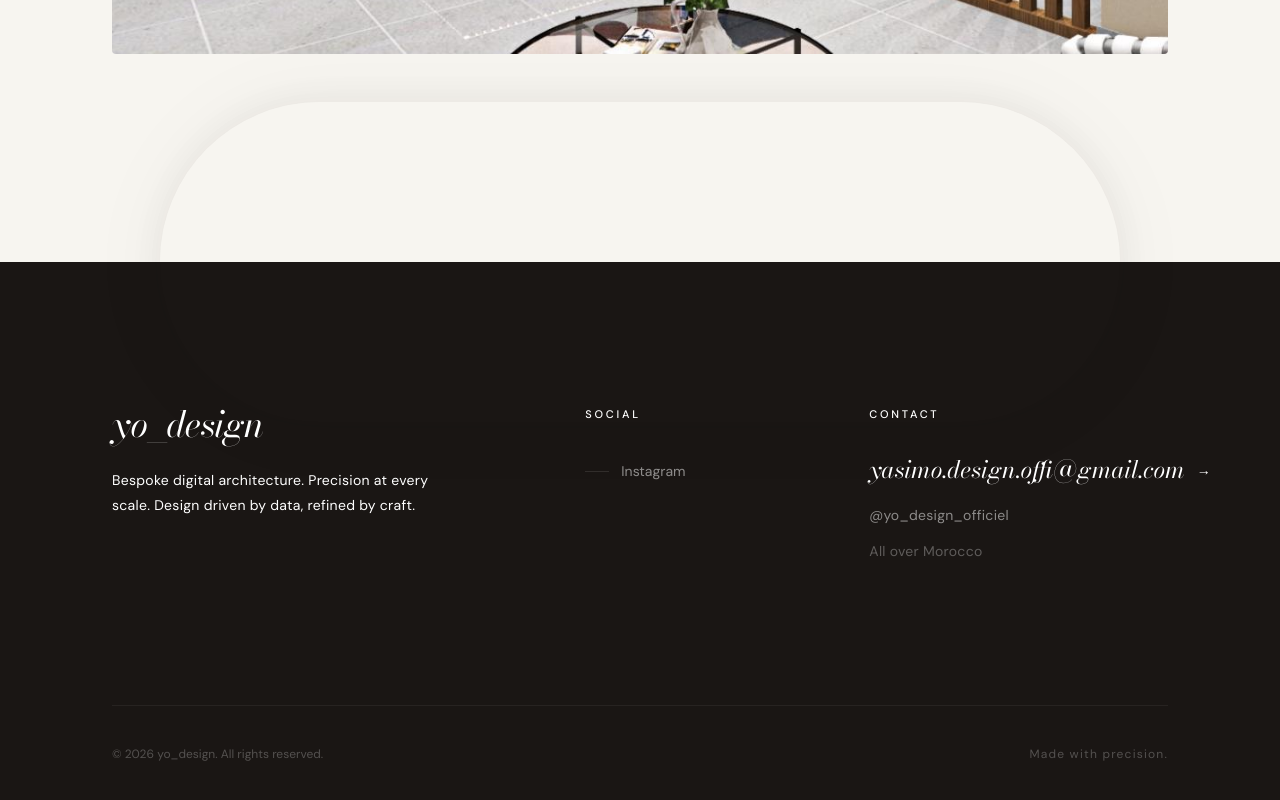
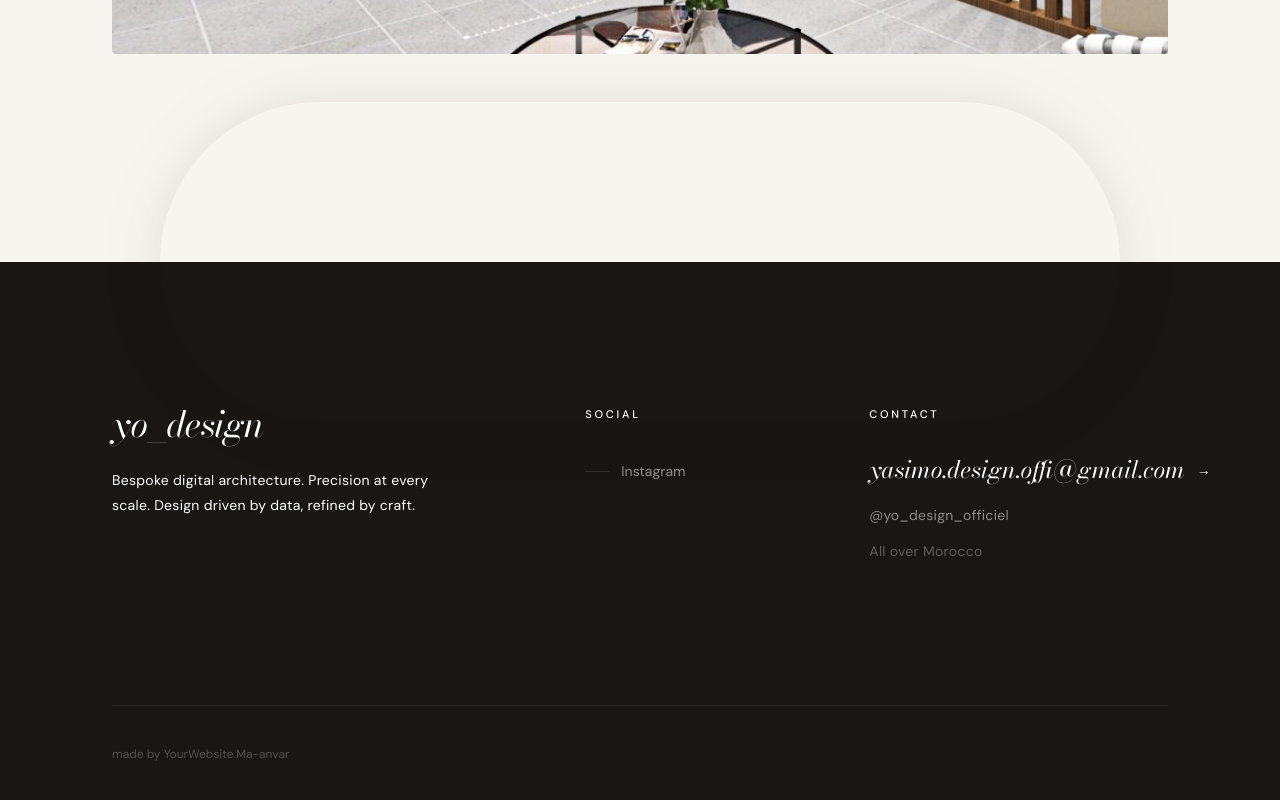
Before and after one commit to anouarmaroc2009-cmyk/yo_designe, a React (Vite) app: page / in a window 1280 px wide. Shown: the part 2726-3526 px from the top of the page. Built offline with nearby package versions, Linux system fonts and the light colour scheme.

Commit message:
Update footer copyright text

```diff
--- a/src/components/sections/Footer.jsx
+++ b/src/components/sections/Footer.jsx
@@ -95,8 +95,7 @@ export default function Footer() {
           custom={3}
           className="mt-36 flex flex-col items-start justify-between gap-5 border-t border-white/[0.06] pt-10 text-xs text-white/25 sm:flex-row sm:items-center"
         >
-          <p>&copy; {new Date().getFullYear()} yo_design. All rights reserved.</p>
-          <p className="tracking-[0.1em]">Made with precision.</p>
+          <p>made by YourWebsite.Ma-anvar</p>
         </motion.div>
       </motion.div>
     </footer>
```
